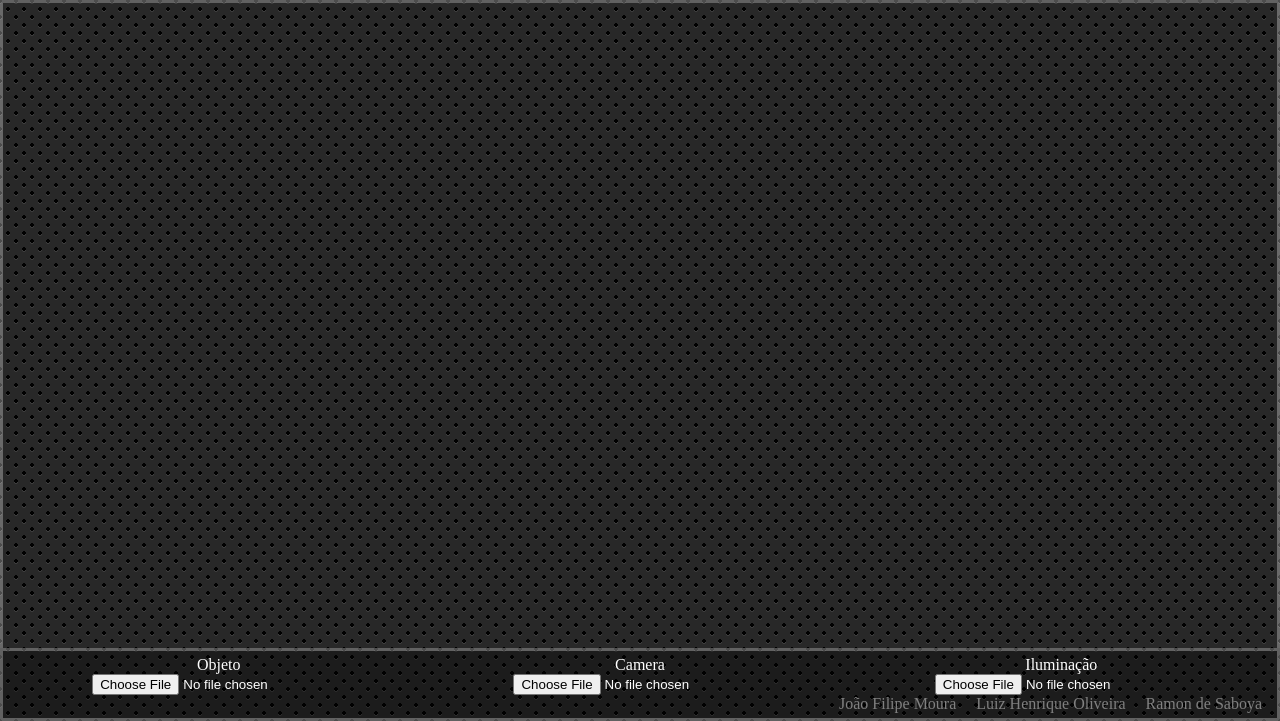
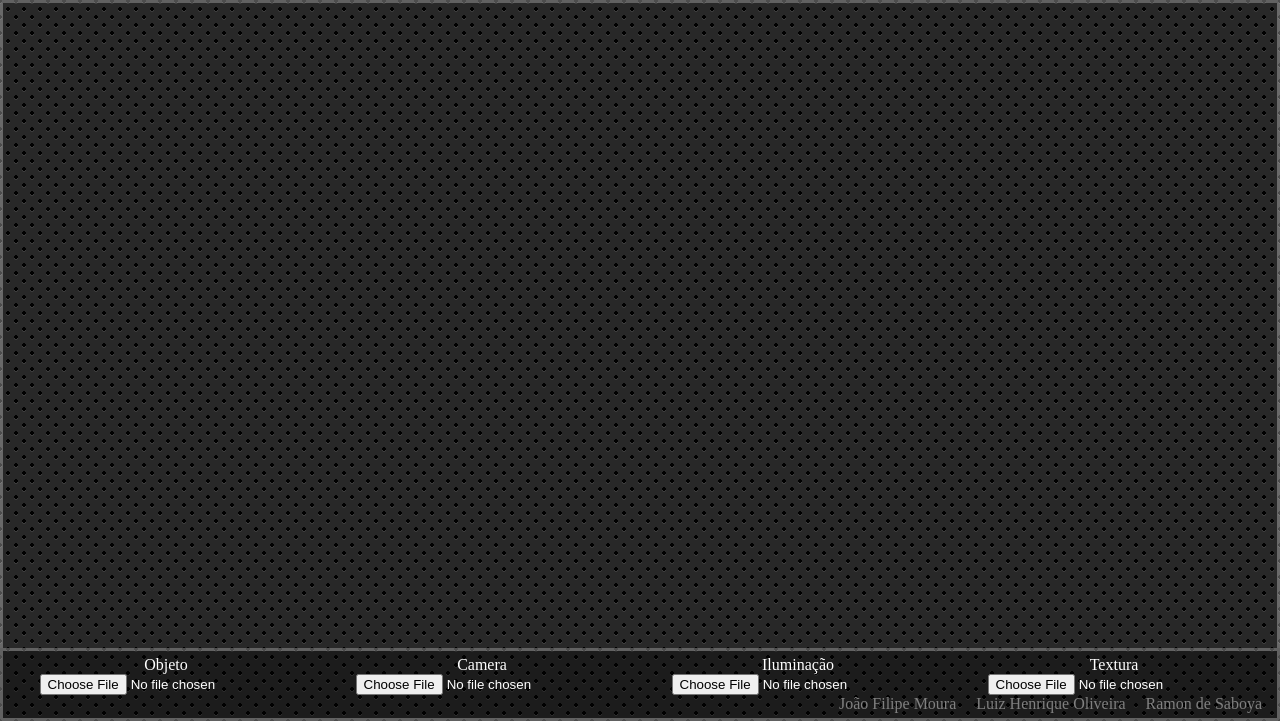
Before and after one commit to RamonSaboya/InterpoTATOr, a plain HTML site: page index.html in a window 1280 px wide. Shown: the part 79-800 px from the top of the page. Drawn offline with Linux system fonts and the light colour scheme.

Commit message:
Create texture input field

```diff
--- a/index.html
+++ b/index.html
@@ -3,12 +3,12 @@
     <title>InterpoTATOr</title>
     <link rel="stylesheet" type="text/css" href="styles.css">
     <meta charset="utf-8">
-    <script src="js/lib/jquery-3.2.1.min.js"></script>
     <script src="js/lib/barycenter.js"></script>
     <script src="js/lib/vector.js"></script>
     <script src="js/lib/point2d.js"></script>
     <script src="js/lib/point3d.js"></script>
     <script src="js/lib/triangle.js"></script>
+    <script src="js/lib/zbuffer.js"></script>
   </head>
   <body>
     <div id="header">
@@ -45,6 +45,10 @@
           <div class="config-item">Ilumina&ccedil;&atilde;o</div>
           <input id="light-file" class="config-item" type="file" value="file">
         </div>
+        <div class="config-container">
+          <div class="config-item">Textura</div>
+          <input id="texture-file" class="config-item" type="file" value="file">
+        </div>
       </div>
       <div id="credits">
         <p title="pruuu">Jo&atilde;o Filipe Moura</p>
@@ -56,5 +60,6 @@
   <script src="js/app/setup.js" charset="utf-8"></script>
   <script src="js/app/camera.js" charset="utf-8"></script>
   <script src="js/app/light.js" charset="utf-8"></script>
+  <script src="js/app/texture.js" charset="utf-8"></script>
   <script src="js/app/object.js" charset="utf-8"></script>
 </html>
--- a/styles.css
+++ b/styles.css
@@ -54,18 +54,6 @@ body {
 
   overflow: hidden;
   cursor: crosshair;
-}
-
-#canvas {
-  width: 100%;
-  height: 100%;
-
-  image-rendering: optimizeSpeed;             /* Older versions of FF          */
-  image-rendering: -moz-crisp-edges;          /* FF 6.0+                       */
-  image-rendering: -webkit-optimize-contrast; /* Safari                        */
-  image-rendering: -o-crisp-edges;            /* OS X & Windows Opera (12.02+) */
-  image-rendering: pixelated;                 /* Awesome future-browsers       */
-  -ms-interpolation-mode: nearest-neighbor;   /* IE                            */
 }
 
 #footer {
```
